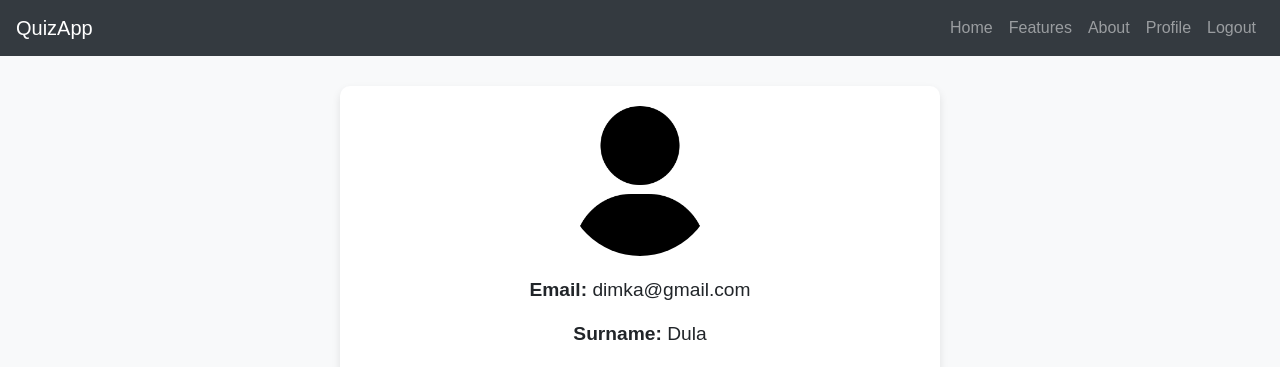
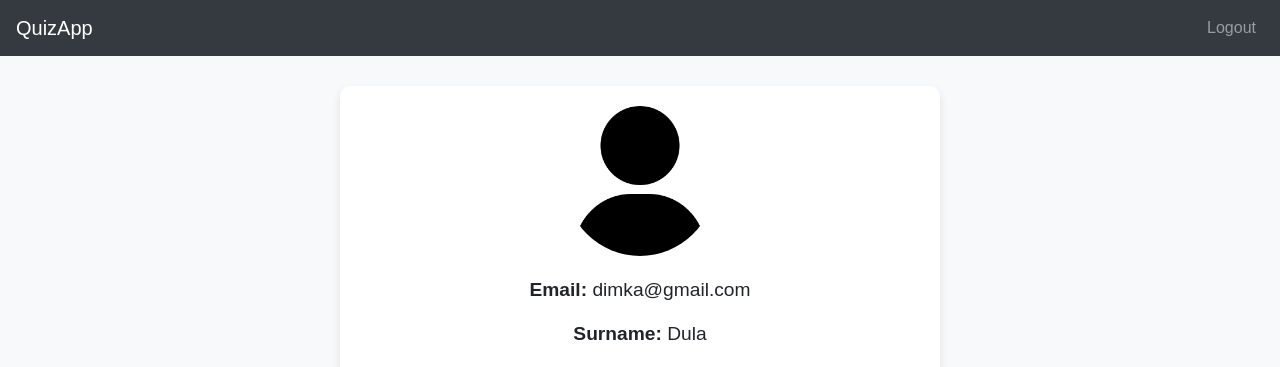
Before and after one commit to Jimohbasty/Quiz_App, a Flask app: page /profile in a window 1280 px wide. Shown: the top 367 px of the page. Run offline with Flask 2, Linux system fonts and the light colour scheme; a user stored in the database is signed in; data comes from the database, SQL or seed files in the repository; some libraries are stand-ins or nearby versions.

Commit message:
remove links that are not needed

```diff
--- a/app/templates/index.html
+++ b/app/templates/index.html
@@ -93,6 +93,7 @@
     <div class="collapse navbar-collapse" id="navbarNav">
         <ul class="navbar-nav ml-auto">
             <li class="nav-item">
+
                 <a class="nav-link" href="#features">Features</a>
             </li>
             <li class="nav-item">
--- a/app/templates/profile.html
+++ b/app/templates/profile.html
@@ -54,18 +54,7 @@
     </button>
     <div class="collapse navbar-collapse" id="navbarNav">
         <ul class="navbar-nav ml-auto">
-            <li class="nav-item">
-                <a class="nav-link" href="#">Home</a>
-            </li>
-            <li class="nav-item">
-                <a class="nav-link" href="#features">Features</a>
-            </li>
-            <li class="nav-item">
-                <a class="nav-link" href="#about">About</a>
-            </li>
-            <li class="nav-item">
-                <a class="nav-link" href="/profile">Profile</a>
-            </li>
+
             <li class="nav-item">
                 <a class="nav-link" href="/logout">Logout</a>
             </li>
```
